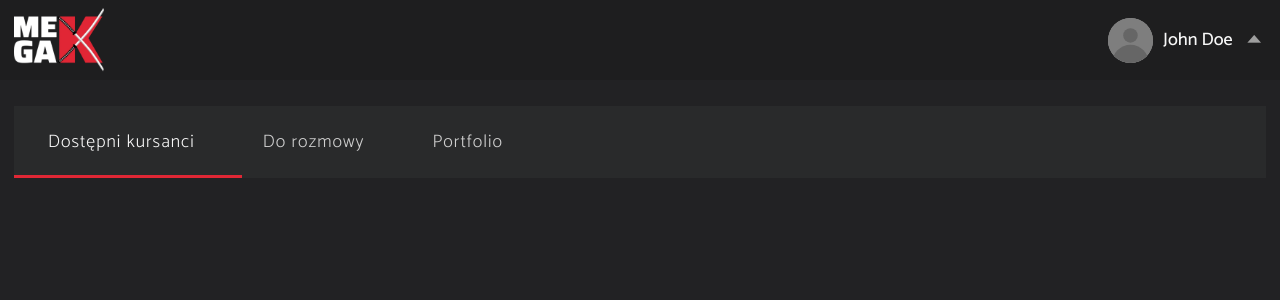
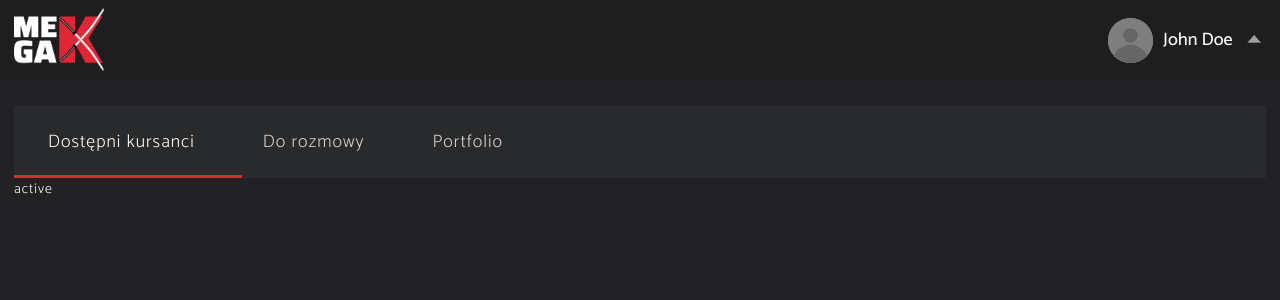
Before and after one commit to airfortech/Head-Hunter-Frontend, a React (Create React App) app: page /students in a window 1280 px wide. Shown: the top 300 px of the page. Built offline with nearby package versions, Linux system fonts and the light colour scheme.

Commit message:
added Panellayout

```diff
--- a/src/App.tsx
+++ b/src/App.tsx
@@ -15,7 +15,14 @@ export const App = () => {
           <Route path="/" element={<LoginView />} />
           <Route path="/hr" element={<HRView />} />
           <Route path="/cv" element={<CVView />} />
-          <Route path="/students" element={<StudentsListView />} />
+          <Route
+            path="/students"
+            element={<StudentsListView path="active" />}
+          />
+          <Route
+            path="/students/reserved"
+            element={<StudentsListView path="reserved" />}
+          />
         </Routes>
       </Scrollbar>
     </div>
--- /dev/null
+++ b/src/Layouts/PanelLayout/PanelLayout.module.css
@@ -0,0 +1,12 @@
+.PanelLayout {
+  display: flex;
+  flex-direction: column;
+  align-items: center;
+  gap: 26px;
+}
+
+.wrapper {
+  padding: 0 var(--content-container-padding);
+  width: 100%;
+  max-width: var(--content-max-width);
+}
--- /dev/null
+++ b/src/Layouts/PanelLayout/PanelLayout.tsx
@@ -0,0 +1,16 @@
+import React from "react";
+import { Header } from "../../components/Header/Header";
+import classes from "./PanelLayout.module.css";
+
+interface Props {
+  children: JSX.Element;
+}
+
+export const PanelLayout = ({ children }: Props) => {
+  return (
+    <div className={classes.PanelLayout}>
+      <Header />
+      <div className={classes.wrapper}>{children}</div>
+    </div>
+  );
+};
--- a/src/views/CVView/CVView.module.css
+++ b/src/views/CVView/CVView.module.css
@@ -1,14 +1,12 @@
-.CVView {
+.CVViews {
   display: flex;
   flex-direction: column;
   align-items: center;
   gap: 26px;
 }
 
-.wrapper {
-  padding: 0 var(--content-container-padding);
+.CVView {
   width: 100%;
-  max-width: var(--content-max-width);
   display: flex;
   align-items: flex-start;
   gap: 4px;
--- a/src/views/CVView/CVView.tsx
+++ b/src/views/CVView/CVView.tsx
@@ -1,17 +1,16 @@
 import React from "react";
-import { Header } from "../../components/Header/Header";
+import { PanelLayout } from "../../Layouts/PanelLayout/PanelLayout";
 import { PersonalDetails } from "../../components/PersonalDetails/PersonalDetails";
 import { TechDetails } from "../../components/TechDetails/TechDetails";
 import classes from "./CVView.module.css";
 
 export const CVView = () => {
   return (
-    <div className={classes.CVView}>
-      <Header />
-      <div className={classes.wrapper}>
+    <PanelLayout>
+      <div className={classes.CVView}>
         <PersonalDetails />
         <TechDetails />
       </div>
-    </div>
+    </PanelLayout>
   );
 };
--- a/src/views/StudentsListView/StudentsListView.module.css
+++ b/src/views/StudentsListView/StudentsListView.module.css
@@ -1,13 +1,5 @@
 .StudentsListView {
+  width: 100%;
   display: flex;
   flex-direction: column;
-  align-items: center;
-  gap: 26px;
 }
-
-.wrapper {
-  padding: 0 var(--content-container-padding);
-  width: 100%;
-  max-width: var(--content-max-width);
-  height: 100vh;
-}
--- a/src/views/StudentsListView/StudentsListView.tsx
+++ b/src/views/StudentsListView/StudentsListView.tsx
@@ -1,21 +1,25 @@
 import React from "react";
-import { Header } from "../../components/Header/Header";
 import { TabsNavigation } from "../../components/TabsNavigation/TabsNavigation";
+import { PanelLayout } from "../../Layouts/PanelLayout/PanelLayout";
 import classes from "./StudentsListView.module.css";
 
-export const StudentsListView = () => {
+interface Props {
+  path: string;
+}
+
+export const StudentsListView = ({ path }: Props) => {
   return (
-    <div className={classes.StudentsListView}>
-      <Header />
-      <div className={classes.wrapper}>
+    <PanelLayout>
+      <div className={classes.StudentsListView}>
         <TabsNavigation
           routes={[
             { anchor: "Dostępni kursanci", route: "/students" },
-            { anchor: "Do rozmowy", route: "/test" },
-            { anchor: "Portfolio", route: "/test" },
+            { anchor: "Do rozmowy", route: "/students/reserved" },
+            { anchor: "Portfolio", route: "/cv" },
           ]}
         />
+        <div>{path}</div>
       </div>
-    </div>
+    </PanelLayout>
   );
 };
```
